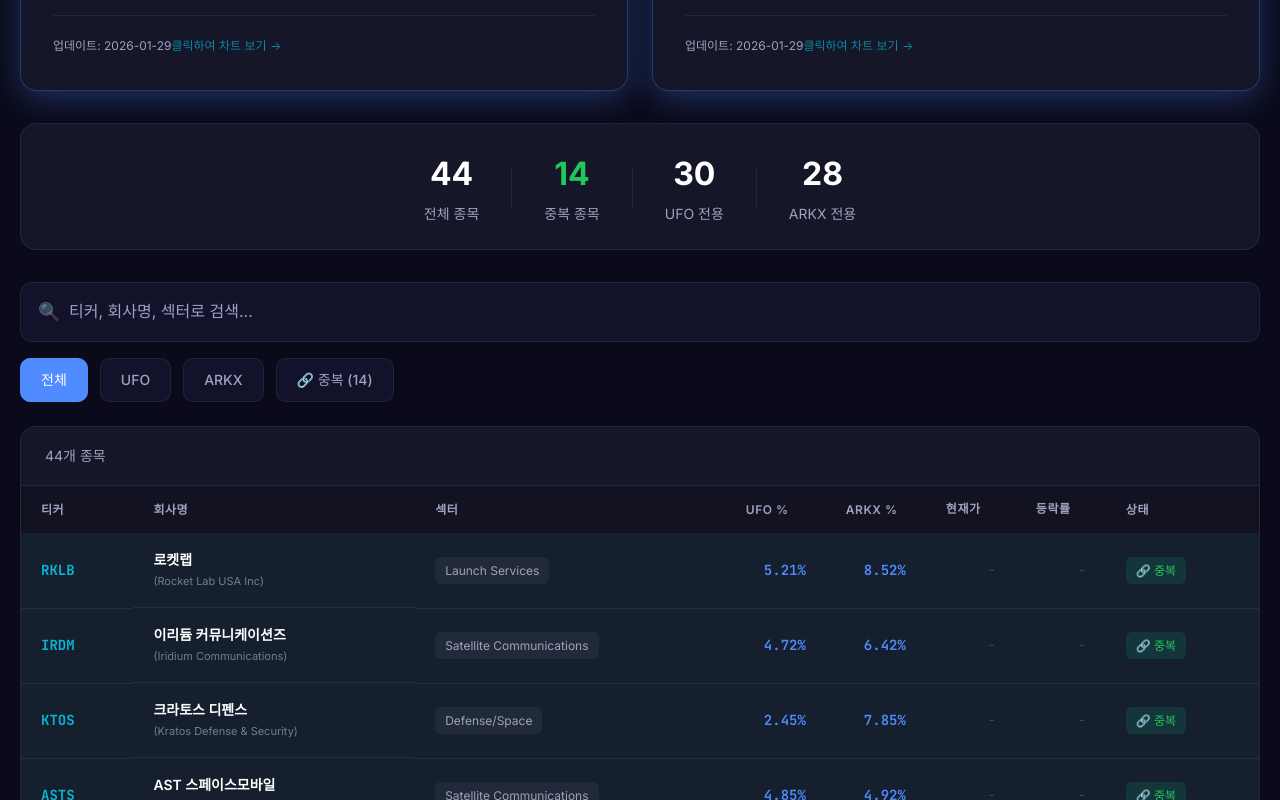
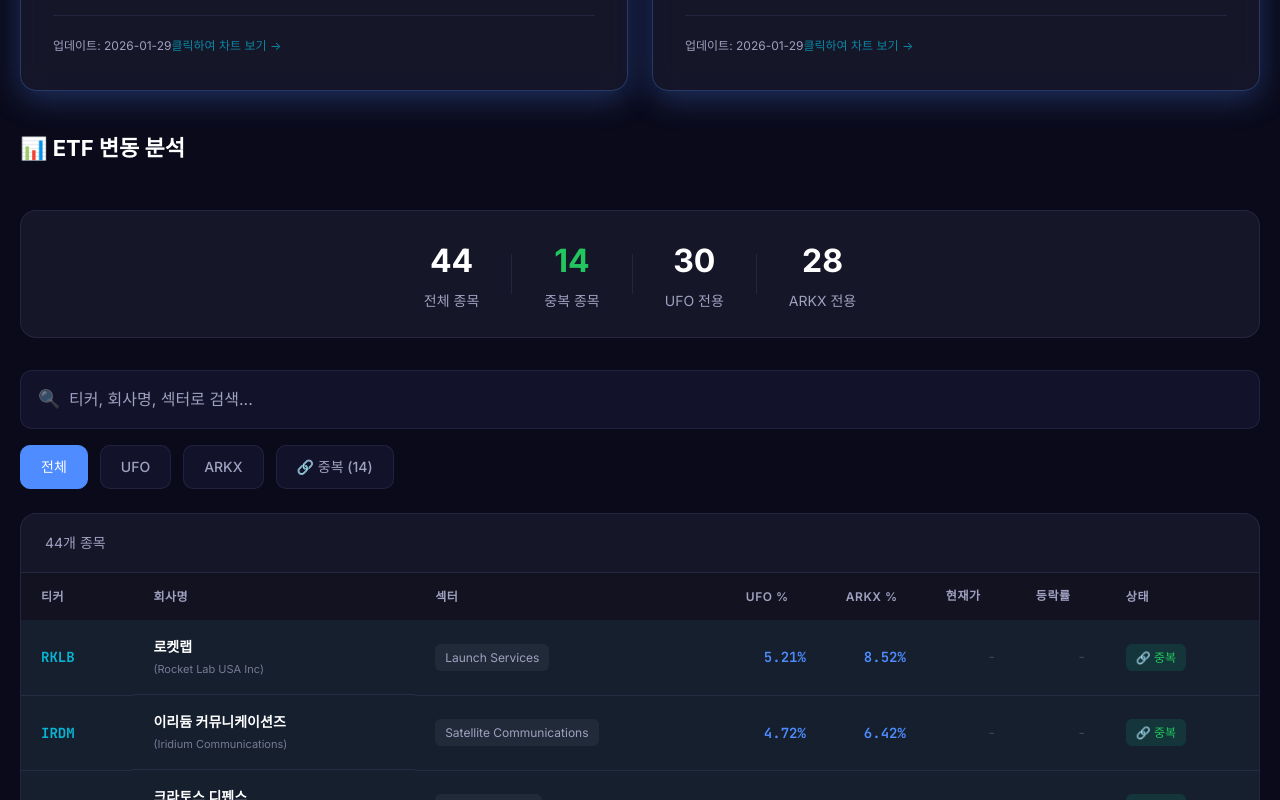
Before and after one commit to woosh0901-sys/space_etf_stock, a Next.js app: page / in a window 1280 px wide. Shown: the part 720-1520 px from the top of the page. Built offline with nearby package versions, Linux system fonts and the light colour scheme; no server answers.

Commit message:
feat: ETF 변동분석 섹션 위치 상단으로 이동

```diff
--- a/src/components/Dashboard.tsx
+++ b/src/components/Dashboard.tsx
@@ -112,6 +112,15 @@ export default function Dashboard() {
                     />
                 </section>
 
+                {/* ETF Analysis Section - 먼저 보여줌 */}
+                <section className="etf-analysis-section">
+                    <h2 className="section-title">📊 ETF 변동 분석</h2>
+                    <div className="etf-analysis-grid">
+                        <ETFAnalysis etfTicker="UFO" />
+                        <ETFAnalysis etfTicker="ARKX" />
+                    </div>
+                </section>
+
                 {/* Stats Banner */}
                 <section className="stats-banner">
                     <div className="stat-item">
@@ -158,15 +167,6 @@ export default function Dashboard() {
                     />
                 </section>
 
-                {/* ETF Analysis Section */}
-                <section className="etf-analysis-section">
-                    <h2 className="section-title">📊 ETF 변동 분석</h2>
-                    <div className="etf-analysis-grid">
-                        <ETFAnalysis etfTicker="UFO" />
-                        <ETFAnalysis etfTicker="ARKX" />
-                    </div>
-                </section>
-
                 {/* Chart Modal */}
                 {chartData && (
                     <ChartModal
```
